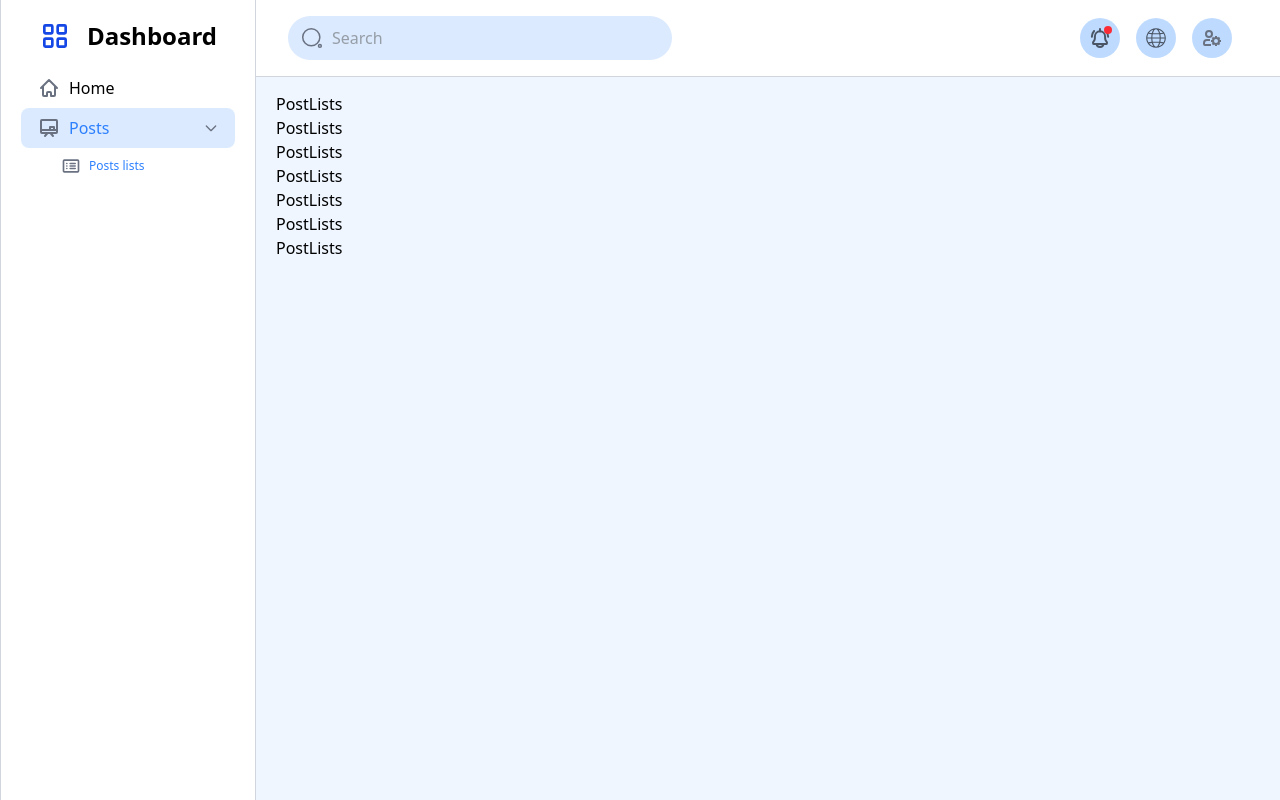
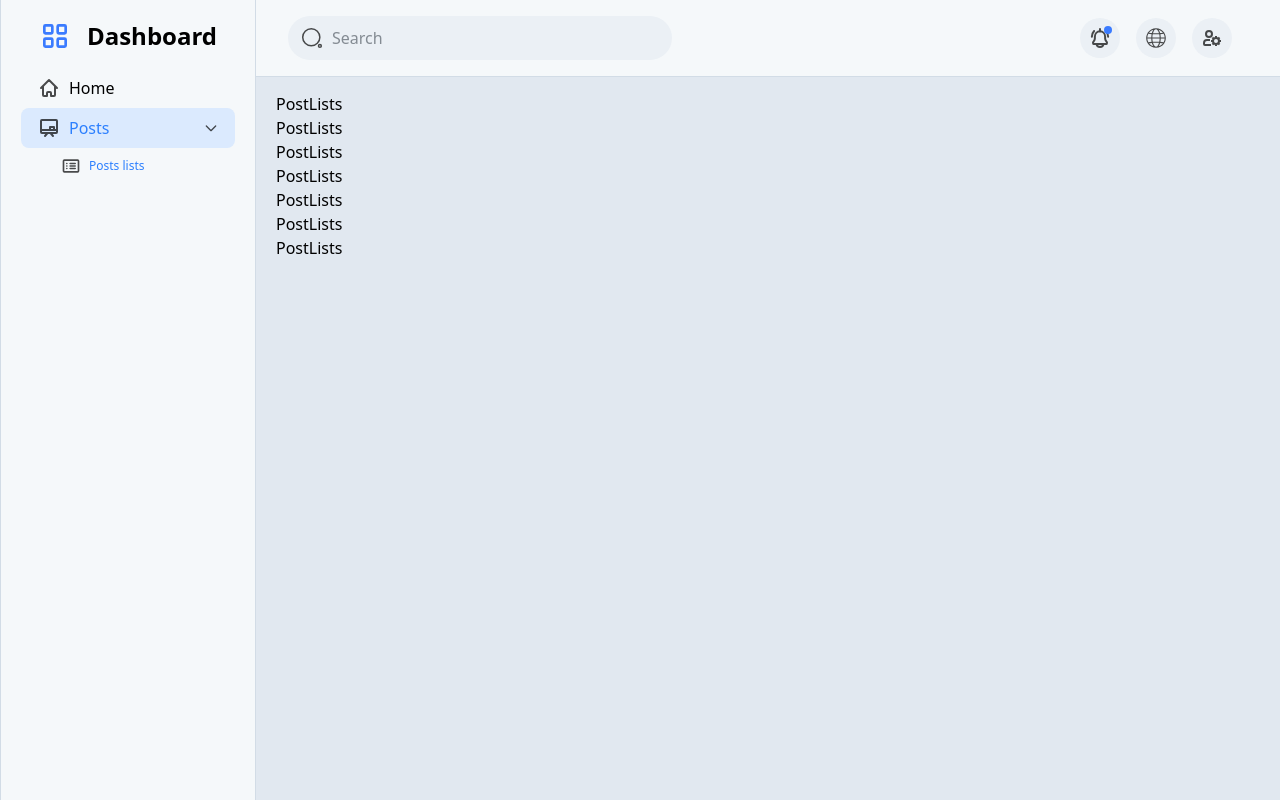
Before and after one commit to mfelfelani72/react-admin, a React (Vite) app: page /posts in a window 1280 px wide. Built offline with nearby package versions, Linux system fonts and the light colour scheme.

Commit message:
add color system

```diff
--- a/src/app/stores/AppStore.js
+++ b/src/app/stores/AppStore.js
@@ -16,13 +16,16 @@ const useAppStore = create((set) => ({
   themeApp: localStorage.getItem("theme") || "light",
   setThemeApp: (status) => set({ themeApp: status }),
 
+  themeColor: localStorage.getItem("themeColor") || "blue-theme",
+  setThemeColor: (status) => set({ themeColor: status }),
+
   sendRequest: false,
   setSendRequest: (status) => set({ sendRequest: status }),
 
   backAddress: "/landing",
   setBackAddress: (status) => set({ backAddress: status }),
 
-  titlePage: "aimoonhub",
+  titlePage: "dashboard",
   setTitlePage: (status) => set({ titlePage: status }),
 }));
 
--- a/src/features/core/components/Icon.jsx
+++ b/src/features/core/components/Icon.jsx
@@ -6,7 +6,7 @@ export const CloseSquareIcon = ({ className, ...props }) => {
   return (
     <>
       <svg
-        className={cn("text-gray-500 dark:text-white w-6 h-6", className)}
+        className={cn("text-Icon-light dark:text-Icon-dark w-6 h-6", className)}
         viewBox="0 0 20 20"
         fill="none"
         xmlns="http://www.w3.org/2000/svg"
@@ -43,7 +43,7 @@ export const ShowIcon = ({ className, ...props }) => {
     <>
       <svg
         className={cn(
-          "text-gray-500 dark:text-white w-6 h-6 cursor-pointer",
+          "text-Icon-light dark:text-Icon-dark w-6 h-6 cursor-pointer",
           className
         )}
         viewBox="0 0 24 24"
@@ -77,7 +77,7 @@ export const HideIcon = ({ className, ...props }) => {
     <>
       <svg
         className={cn(
-          "text-gray-500 dark:text-white w-6 h-6 cursor-pointer",
+          "text-Icon-light dark:text-Icon-dark w-6 h-6 cursor-pointer",
           className
         )}
         viewBox="0 0 24 24"
@@ -158,7 +158,7 @@ export const LockIcon = ({ className, ...props }) => {
   return (
     <>
       <svg
-        className={cn("text-gray-500 dark:text-white w-6 h-6", className)}
+        className={cn("text-Icon-light dark:text-Icon-dark w-6 h-6", className)}
         viewBox="0 0 24 24"
         fill="none"
         xmlns="http://www.w3.org/2000/svg"
@@ -194,7 +194,7 @@ export const EmailIcon = ({ className, ...props }) => {
   return (
     <>
       <svg
-        className={cn("text-gray-500 dark:text-white w-6 h-6", className)}
+        className={cn("text-Icon-light dark:text-Icon-dark w-6 h-6", className)}
         viewBox="0 0 24 24"
         fill="none"
         xmlns="http://www.w3.org/2000/svg"
@@ -223,7 +223,7 @@ export const MobielIcon = ({ className, ...props }) => {
   return (
     <>
       <svg
-        className={cn("text-gray-500 dark:text-white w-6 h-6", className)}
+        className={cn("text-Icon-light dark:text-Icon-dark w-6 h-6", className)}
         viewBox="0 0 22 20"
         fill="none"
         xmlns="http://www.w3.org/2000/svg"
@@ -279,7 +279,7 @@ export const StarIcon = ({ className, ...props }) => {
   return (
     <>
       <svg
-        className={cn("text-gray-500 dark:text-white w-8 h-8", className)}
+        className={cn("text-Icon-light dark:text-Icon-dark w-8 h-8", className)}
         viewBox="0 0 31 30"
         fill="none"
         xmlns="http://www.w3.org/2000/svg"
@@ -315,7 +315,7 @@ export const LocationIcon = ({ className, ...props }) => {
   return (
     <>
       <svg
-        className={cn("text-gray-500 dark:text-white w-6 h-6", className)}
+        className={cn("text-Icon-light dark:text-Icon-dark w-6 h-6", className)}
         viewBox="0 0 24 24"
         fill="none"
         xmlns="http://www.w3.org/2000/svg"
@@ -353,7 +353,7 @@ export const LanguageIcon = ({ className, ...props }) => {
   return (
     <>
       <svg
-        className={cn("text-gray-500 dark:text-white w-6 h-6", className)}
+        className={cn("text-Icon-light dark:text-Icon-dark w-6 h-6", className)}
         viewBox="0 0 24 24"
         fill="none"
         xmlns="http://www.w3.org/2000/svg"
@@ -370,7 +370,7 @@ export const SearchIcon = ({ className, ...props }) => {
   return (
     <>
       <svg
-        className={cn("text-gray-500 dark:text-white w-6 h-6", className)}
+        className={cn("text-Icon-light dark:text-Icon-dark w-6 h-6", className)}
         viewBox="0 0 24 24"
         fill="none"
         xmlns="http://www.w3.org/2000/svg"
@@ -401,7 +401,7 @@ export const BellIcon = ({ className, ...props }) => {
   return (
     <>
       <svg
-        className={cn("text-gray-500 dark:text-white w-6 h-6", className)}
+        className={cn("text-Icon-light dark:text-Icon-dark w-6 h-6", className)}
         aria-hidden="true"
         xmlns="http://www.w3.org/2000/svg"
         fill="none"
@@ -422,7 +422,7 @@ export const UserIcon = ({ className, ...props }) => {
   return (
     <>
       <svg
-        className={cn("text-gray-500 dark:text-white w-6 h-6", className)}
+        className={cn("text-Icon-light dark:text-Icon-dark w-6 h-6", className)}
         aria-hidden="true"
         xmlns="http://www.w3.org/2000/svg"
         fill="none"
@@ -443,7 +443,7 @@ export const SettingIcon = ({ className, ...props }) => {
   return (
     <>
       <svg
-        className={cn("text-gray-500 dark:text-white w-6 h-6", className)}
+        className={cn("text-Icon-light dark:text-Icon-dark w-6 h-6", className)}
         aria-hidden="true"
         xmlns="http://www.w3.org/2000/svg"
         fill="none"
@@ -471,7 +471,7 @@ export const UserSettingIcon = ({ className, ...props }) => {
   return (
     <>
       <svg
-        className={cn("text-gray-500 dark:text-white w-6 h-6", className)}
+        className={cn("text-Icon-light dark:text-Icon-dark w-6 h-6", className)}
         aria-hidden="true"
         xmlns="http://www.w3.org/2000/svg"
         fill="none"
@@ -492,7 +492,7 @@ export const DashboardIcon = ({ className, ...props }) => {
   return (
     <>
       <svg
-        className={cn("text-gray-500 dark:text-white w-6 h-6", className)}
+        className={cn("text-Icon-light dark:text-Icon-dark w-6 h-6", className)}
         aria-hidden="true"
         xmlns="http://www.w3.org/2000/svg"
         fill="none"
@@ -514,7 +514,7 @@ export const IranIcon = ({ className, ...props }) => {
     <>
       <svg
         xmlns="http://www.w3.org/2000/svg"
-        className={cn("text-gray-500 dark:text-white w-6 h-6", className)}
+        className={cn("text-Icon-light dark:text-Icon-dark w-6 h-6", className)}
         viewBox="0 0 32 32"
       >
         <path fill="#fff" d="M1 11H31V21H1z"></path>
@@ -561,7 +561,7 @@ export const USIcon = ({ className, ...props }) => {
     <>
       <svg
         xmlns="http://www.w3.org/2000/svg"
-        className={cn("text-gray-500 dark:text-white w-6 h-6", className)}
+        className={cn("text-Icon-light dark:text-Icon-dark w-6 h-6", className)}
         viewBox="0 0 32 32"
       >
         <rect
@@ -682,7 +682,7 @@ export const ListIcon = ({ className, ...props }) => {
   return (
     <>
       <svg
-        className={cn("text-gray-500 dark:text-white w-6 h-6", className)}
+        className={cn("text-Icon-light dark:text-Icon-dark w-6 h-6", className)}
         aria-hidden="true"
         xmlns="http://www.w3.org/2000/svg"
         width="24"
@@ -705,7 +705,7 @@ export const PostsIcon = ({ className, ...props }) => {
   return (
     <>
       <svg
-        className={cn("text-gray-500 dark:text-white w-6 h-6", className)}
+        className={cn("text-Icon-light dark:text-Icon-dark w-6 h-6", className)}
         aria-hidden="true"
         xmlns="http://www.w3.org/2000/svg"
         fill="none"
@@ -726,7 +726,7 @@ export const AngleIcon = ({ className, ...props }) => {
   return (
     <>
       <svg
-        className={cn("w-4 h-4 text-gray-500 dark:text-white")}
+        className={cn("w-4 h-4 text-Icon-light dark:text-Icon-dark")}
         aria-hidden="true"
         xmlns="http://www.w3.org/2000/svg"
         fill="none"
@@ -747,7 +747,7 @@ export const ThemeIcon = ({ className, ...props }) => {
   return (
     <>
       <svg
-        className={cn("w-6 h-6 text-gray-500 dark:text-white", className)}
+        className={cn("w-6 h-6 text-Icon-light dark:text-Icon-dark", className)}
         viewBox="0 0 24 24"
         fill="none"
         xmlns="http://www.w3.org/2000/svg"
@@ -774,7 +774,7 @@ export const HomeIcon = ({ className, ...props }) => {
   return (
     <>
       <svg
-        className={cn("w-6 h-6 text-gray-500 dark:text-white", className)}
+        className={cn("w-6 h-6 text-Icon-light dark:text-Icon-dark", className)}
         aria-hidden="true"
         xmlns="http://www.w3.org/2000/svg"
         fill="none"
--- a/src/features/core/components/Input.jsx
+++ b/src/features/core/components/Input.jsx
@@ -378,11 +378,11 @@ export const InputSearch = ({ className, ...props }) => {
         type="text"
         id={props?.id}
         className={cn(
-          `autofill-input w-full bg-blue-100 dark:bg-background-light text-neutral-600 dark:text-neutral-100 rounded-3xl ${
+          `autofill-input w-full bg-BackgroundSecondary-light dark:bg-BackgroundSecondary-dark text-Text-light dark:text-Text-dark rounded-3xl ${
             props?.param
               ? "rtl:pr-11 rtl:pl-12 ltr:pl-11 ltr:pr-12"
               : "rtl:pr-11 ltr:pl-11"
-          } h-11 border-none focus-visible:outline focus-visible:outline-white`,
+          } h-11 border-none focus-visible:outline focus-visible:outline-HoverFocus-light-600 dark:focus-visible:outline-HoverFocus-dark-600`,
           className
         )}
       />
--- a/src/features/dashboard/containers/Header.jsx
+++ b/src/features/dashboard/containers/Header.jsx
@@ -13,12 +13,23 @@ import Languages from "../components/Languages.jsx";
 import GhostBox from "../../core/components/GhostBox/GhostBox.jsx";
 import UserSetting from "./UserSetting.jsx";
 
+// Functions
+
+import { cn } from "../../../../utils/libs/cn.js";
+
+// Zustand
+
+import useAppStore from "../../../app/stores/AppStore.js";
+
 const Header = () => {
   // hooks
-  const {t} = useTranslation();
+  const { t } = useTranslation();
+
+  // states
+  const themeColor = useAppStore((state) => state.themeColor);
   return (
     <>
-      <div className="fixed w-[calc(100vw-16rem)] bg-white py-4 px-8 flex flex-row justify-between items-center border-b border-gray-300">
+      <div className="fixed w-[calc(100vw-16rem)] bg-Background-light dark:bg-Background-dark py-4 px-8 flex flex-row justify-between items-center border-b border-Line-light dark:border-Line-dark">
         {/* search */}
         <div className="w-96">
           <InputSearch placeholder={t("search")} />
@@ -32,7 +43,7 @@ const Header = () => {
             className={"bottom-5"}
             gap={16}
             trigger={
-              <div className="elative bg-blue-200 w-10 h-10 rounded-full inline-flex items-center justify-center cursor-pointer">
+              <div className="elative bg-BackgroundSecondary-light dark:bg-BackgroundSecondary-dark w-10 h-10 rounded-full inline-flex items-center justify-center cursor-pointer">
                 <UserSettingIcon />
               </div>
             }
@@ -48,8 +59,8 @@ const Header = () => {
             className={"bottom-5"}
             gap={16}
             trigger={
-              <div className="bg-blue-200 w-10 h-10 rounded-full inline-flex items-center justify-center cursor-pointer">
-                <LanguageIcon className={"text-gray-600"} />
+              <div className="bg-BackgroundSecondary-light dark:bg-BackgroundSecondary-dark w-10 h-10 rounded-full inline-flex items-center justify-center cursor-pointer">
+                <LanguageIcon />
               </div>
             }
             triggerClassName={""}
@@ -64,11 +75,21 @@ const Header = () => {
             className={"bottom-5"}
             gap={16}
             trigger={
-              <div className="relative bg-blue-200 w-10 h-10 rounded-full inline-flex items-center justify-center cursor-pointer">
-                <div className="absolute top-2 right-2 rounded-full w-2 h-2 bg-red-500 "></div>
-                <div className="absolute top-1.5 right-1.5 rounded-full w-3 h-3 bg-red-500 animate-ping"></div>
+              <div className="relative bg-BackgroundSecondary-light dark:bg-BackgroundSecondary-dark w-10 h-10 rounded-full inline-flex items-center justify-center cursor-pointer">
+                <div
+                  className={cn(
+                    "absolute top-2 right-2 rounded-full w-2 h-2",
+                    "bg-" + themeColor
+                  )}
+                ></div>
+                <div
+                  className={cn(
+                    "absolute top-1.5 right-1.5 rounded-full w-3 h-3 animate-ping",
+                    "bg-" + themeColor
+                  )}
+                ></div>
                 <div className="">
-                  <BellIcon className={"text-gray-600"} />
+                  <BellIcon />
                 </div>
               </div>
             }
--- a/src/features/dashboard/containers/Sidebar.jsx
+++ b/src/features/dashboard/containers/Sidebar.jsx
@@ -1,18 +1,42 @@
+import { useEffect } from "react";
 import { useTranslation } from "react-i18next";
 
 // Components
 
 import DropListBox from "../../core/components/DropListBox";
-import { DashboardIcon, HomeIcon, ListIcon, PostsIcon } from "../../core/components/Icon";
+import {
+  DashboardIcon,
+  HomeIcon,
+  ListIcon,
+  PostsIcon,
+} from "../../core/components/Icon";
+
+// Functions
+
+import { cn } from "../../../../utils/libs/cn.js";
+
+// Zustand
+
+import useAppStore from "../../../app/stores/AppStore.js";
 
 const Sidebar = () => {
   // hooks
-  const {t} = useTranslation();
+  const { t } = useTranslation();
+
+  // states
+  const themeColor = useAppStore((state) => state.themeColor);
 
   return (
-    <div className="w-[16rem] h-screen fixed bg-white flex flex-col p-5 border-x border-gray-300">
+    <>
+      <div className="w-[16rem] h-screen fixed bg-Background-light dark:bg-Background-dark flex flex-col p-5 border-x border-Line-light dark:border-Line-dark">
         <div className="flex flex-row w-full gap-4 justify-center items-center">
-        <DashboardIcon className={"w-8 h-8 text-blue-700"} />
+          <DashboardIcon
+            className={cn(
+              "w-8 h-8",
+              "text-" + themeColor,
+              "dark:text-" + themeColor
+            )}
+          />
           <div className="text-2xl font-bold">{t("dashboard")}</div>
         </div>
         <div className="flex flex-col py-4">
@@ -36,6 +60,7 @@ const Sidebar = () => {
           />
         </div>
       </div>
+    </>
   );
 };
 
--- a/src/features/dashboard/containers/UserSetting.jsx
+++ b/src/features/dashboard/containers/UserSetting.jsx
@@ -1,9 +1,33 @@
 // Components
 
-import { LogoutIcon, SettingIcon, ThemeIcon, UserIcon } from "../../core/components/Icon";
+import {
+  LogoutIcon,
+  SettingIcon,
+  ThemeIcon,
+  UserIcon,
+} from "../../core/components/Icon";
 import { InputDarkLight } from "../../core/components/Input";
 
+// Functions
+
+import { cn } from "../../../../utils/libs/cn.js";
+
+// Zustand
+
+import useAppStore from "../../../app/stores/AppStore.js";
+
 const UserSetting = () => {
+  // states
+  const themeColor = useAppStore((state) => state.themeColor);
+  const setThemeColor = useAppStore((state) => state.setThemeColor);
+
+  // functions
+
+  const saveThemeColor = (value) => {
+    localStorage.setItem("themeColor", value);
+    setThemeColor(value);
+  };
+
   return (
     <>
       <div className="absolute top-12 ltr:-right-7 rtl:-left-7 w-[18rem] inline-flex flex-col gap-2 bg-white z-[20] p-5 border border-gray-300 rounded-xl select-none">
@@ -25,15 +49,48 @@ const UserSetting = () => {
         <div className="flex flex-row w-full p-2 rounded-lg  justify-between">
           <div className="inline-flex w-full gap-2">
             <ThemeIcon className={"text-blue-300"} />
-            <div className="text-gray-500 font-medium">
-              Dark / Light
-            </div>
+            <div className="text-gray-500 font-medium">Dark / Light</div>
           </div>
 
           <div className="inline-flex justify-end">
             <InputDarkLight />
           </div>
         </div>
+
+        {/* theme color */}
+
+        <div className="flex flex-col gap-2 pb-4">
+          <div className="flex flex-row gap-2 px-4">
+            <div>x</div>
+            <div>color</div>
+          </div>
+          <div className="flex flex-row px-2 justify-between">
+            {[
+              "blue",
+              "orange",
+              "purple",
+              "green",
+              "red",
+              "yellow",
+              "turquoise",
+            ].map((color) => (
+              <div
+                key={color}
+                onClick={() => saveThemeColor(`${color}-theme`)}
+                className={cn(
+                  "p-1 rounded-full cursor-pointer border-2",
+                  themeColor === `${color}-theme`
+                    ? `border-${color}-theme` // Border هم‌رنگ دایره
+                    : "border-transparent"
+                )}
+              >
+                <div className={`w-4 h-4 rounded-full bg-${color}-theme`}></div>
+              </div>
+            ))}
+          </div>
+        </div>
+
+        {/* logout */}
         <div className="flex flex-row gap-2 cursor-pointer border-t border-gray-300 pt-4">
           <LogoutIcon className={"text-orange-600"} />
           <div className="font-medium">Log out</div>
--- a/src/features/dashboard/layouts/desktop/DashboardLanding.jsx
+++ b/src/features/dashboard/layouts/desktop/DashboardLanding.jsx
@@ -11,7 +11,7 @@ const DashboardLanding = () => {
       <Sidebar />
       <div className="w-[calc(100vw-16rem)] ltr:ml-[16rem] rtl:mr-[16rem]">
         <Header />
-        <div className="mt-[4.5rem] bg-blue-50 dark:bg-gray-700 min-h-[calc(100vh-4.5rem)] p-5">
+        <div className="mt-[4.5rem] bg-BackgroundSection-light dark:bg-BackgroundSection-dark min-h-[calc(100vh-4.5rem)] p-5">
           <Outlet />
         </div>
       </div>
--- /dev/null
+++ b/tailwind.config.js
@@ -0,0 +1,73 @@
+// tailwind.config.js
+module.exports = {
+  content: [
+    "./src/**/*.{js,jsx,ts,tsx}",
+  ],
+  safelist: [
+
+    'text-blue-theme',
+    'text-orange-theme',
+    'text-purple-theme',
+    'text-green-theme',
+    'text-red-theme',
+    'text-yellow-theme',
+    'text-turquoise-theme',
+
+    'bg-blue-theme',
+    'bg-orange-theme',
+    'bg-purple-theme',
+    'bg-green-theme',
+    'bg-red-theme',
+    'bg-yellow-theme',
+    'bg-turquoise-theme',
+
+    'border-blue-theme',
+    'border-orange-theme',
+    'border-purple-theme',
+    'border-green-theme',
+    'border-red-theme',
+    'border-yellow-theme',
+    'border-turquoise-theme',
+
+    'hover:bg-blue-theme',
+    'hover:bg-orange-theme',
+    'hover:bg-purple-theme',
+    'hover:bg-green-theme',
+    'hover:bg-red-theme',
+    'hover:bg-yellow-theme',
+    'hover:bg-turquoise-theme',
+
+    'focus:ring-blue-theme',
+    'focus:ring-orange-theme',
+    'focus:ring-purple-theme',
+    'focus:ring-green-theme',
+    'focus:ring-red-theme',
+    'focus:ring-yellow-theme',
+    'focus:ring-turquoise-theme',
+
+    'dark:text-blue-theme',
+    'dark:text-orange-theme',
+    'dark:text-purple-theme',
+    'dark:text-green-theme',
+    'dark:text-red-theme',
+    'dark:text-yellow-theme',
+    'dark:text-turquoise-theme',
+
+    'dark:bg-blue-theme',
+    'dark:bg-orange-theme',
+    'dark:bg-purple-theme',
+    'dark:bg-green-theme',
+    'dark:bg-red-theme',
+    'dark:bg-yellow-theme',
+    'dark:bg-turquoise-theme',
+
+    'dark:border-blue-theme',
+    'dark:border-orange-theme',
+    'dark:border-purple-theme',
+    'dark:border-green-theme',
+    'dark:border-red-theme',
+    'dark:border-yellow-theme',
+    'dark:border-turquoise-theme',
+  ],
+
+}
```
Also changed, not shown: src/index.css (+54 -12 lines). Lines whose indentation alone changed are shown as unchanged.
